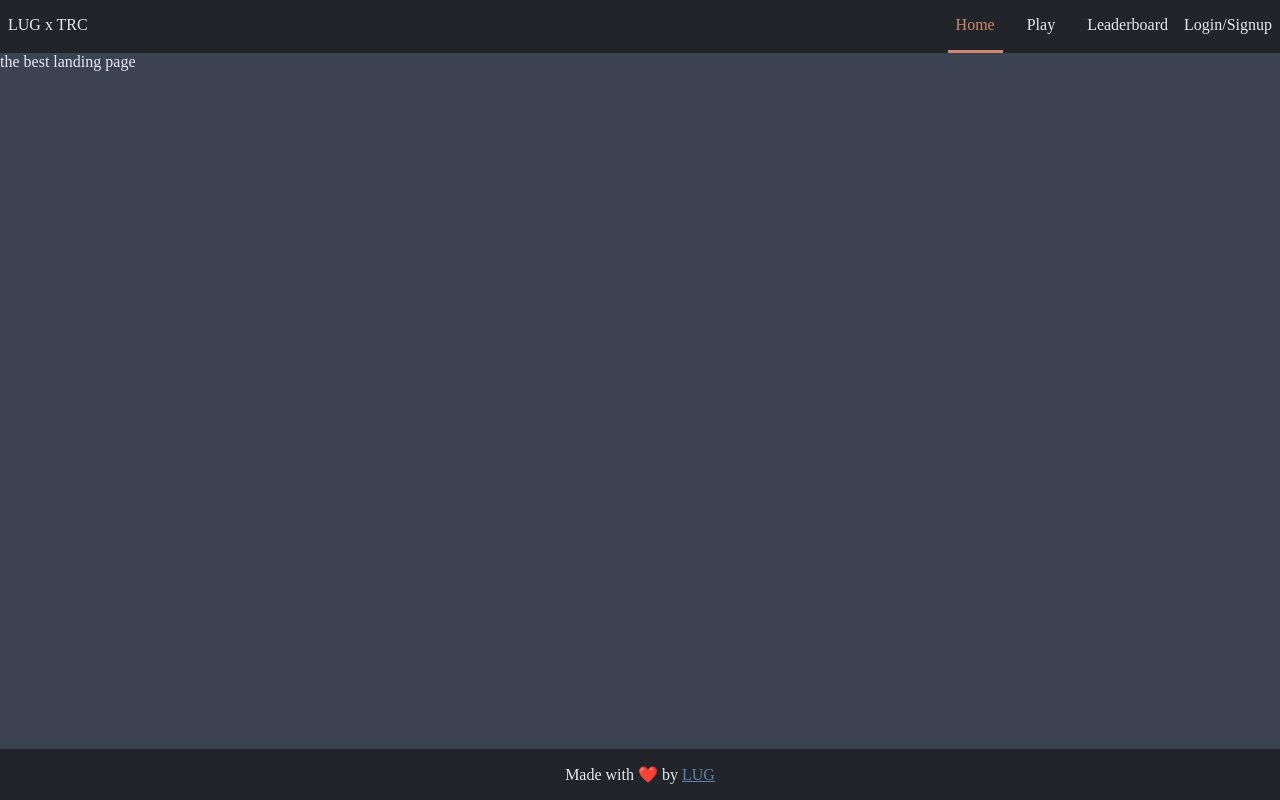
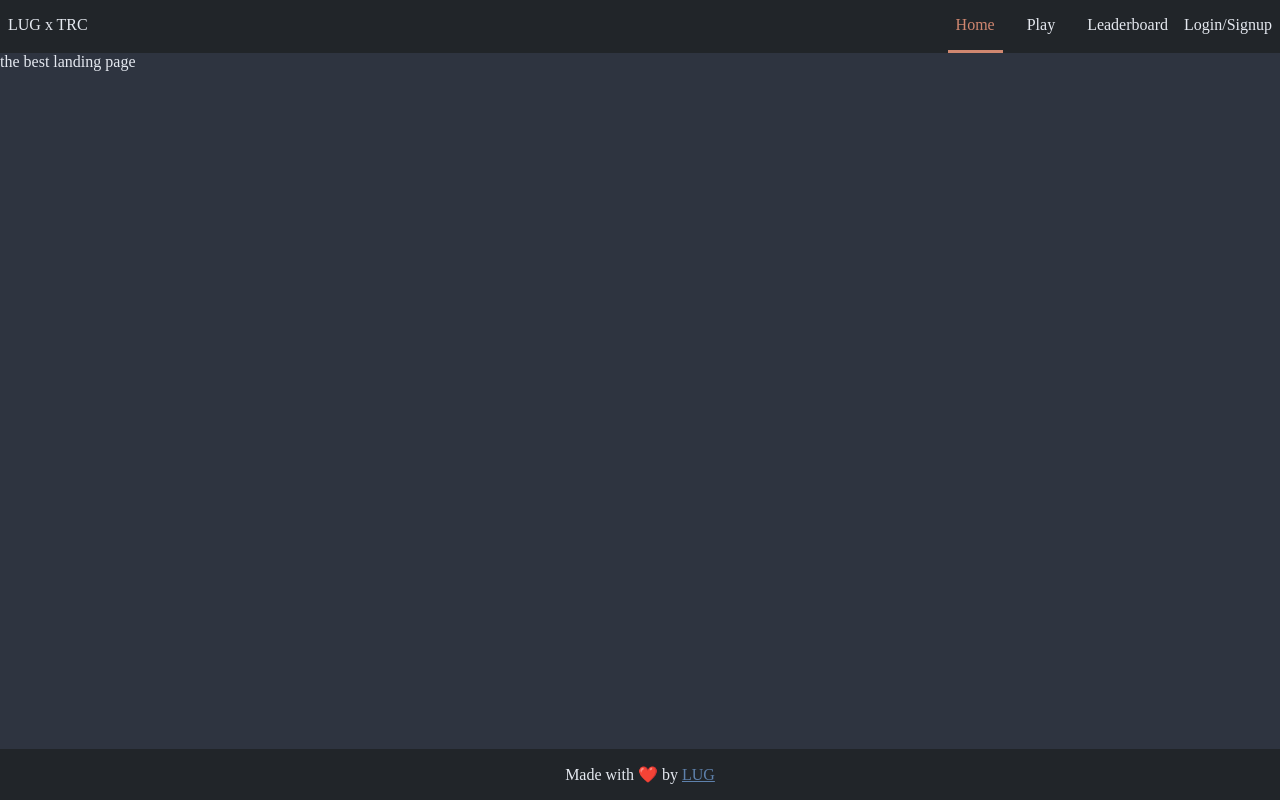
Before and after one commit to lugvitc/ctf, a React (Create React App) app: page /#/ in a window 1280 px wide. Built offline with nearby package versions, Linux system fonts and the light colour scheme.

Commit message:
link color changed

```diff
--- a/src/styles/App.css
+++ b/src/styles/App.css
@@ -1,3 +1,7 @@
 main {
-    background-color: var(--nord1);
+    background-color: var(--nord0);
 }
+
+a {
+    color: var(--nord10);
+}
```
